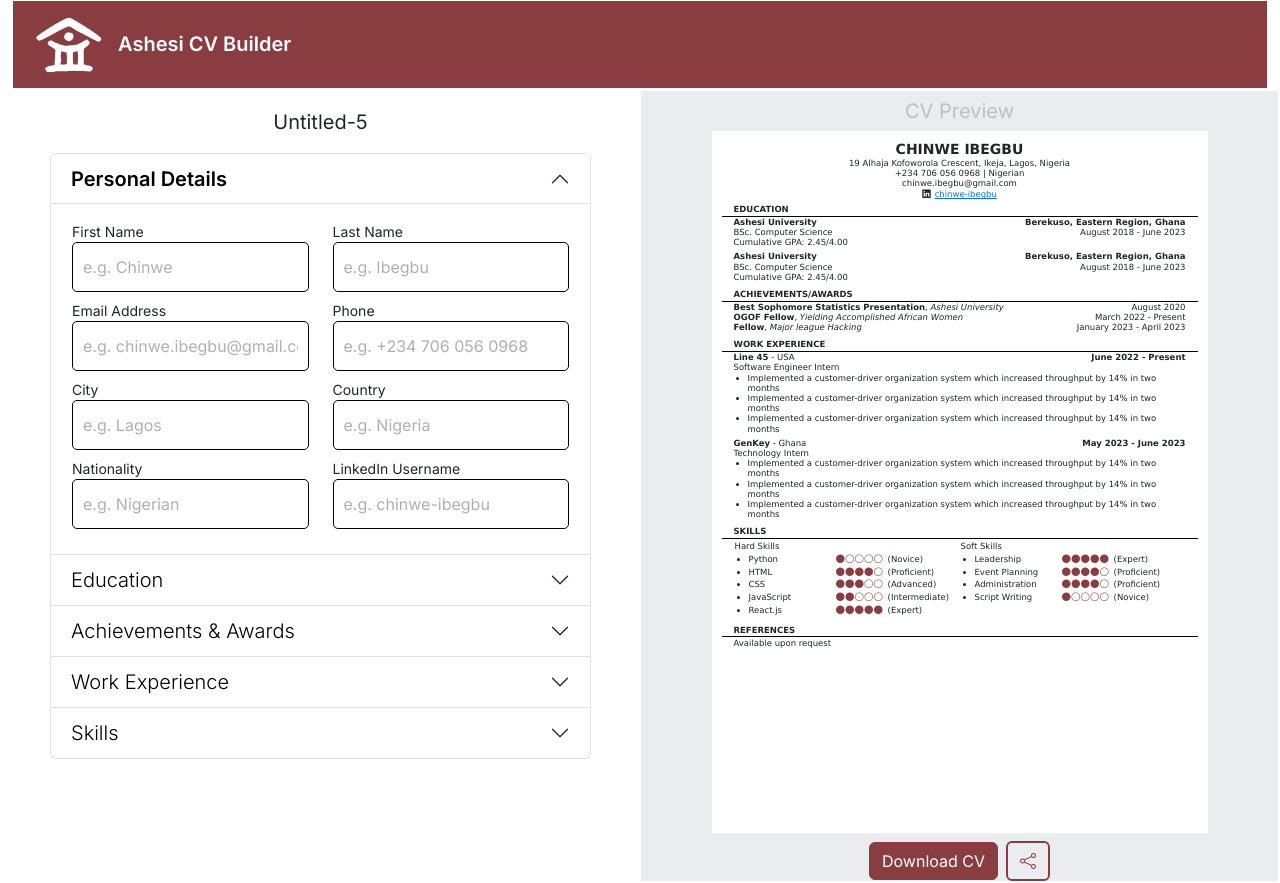
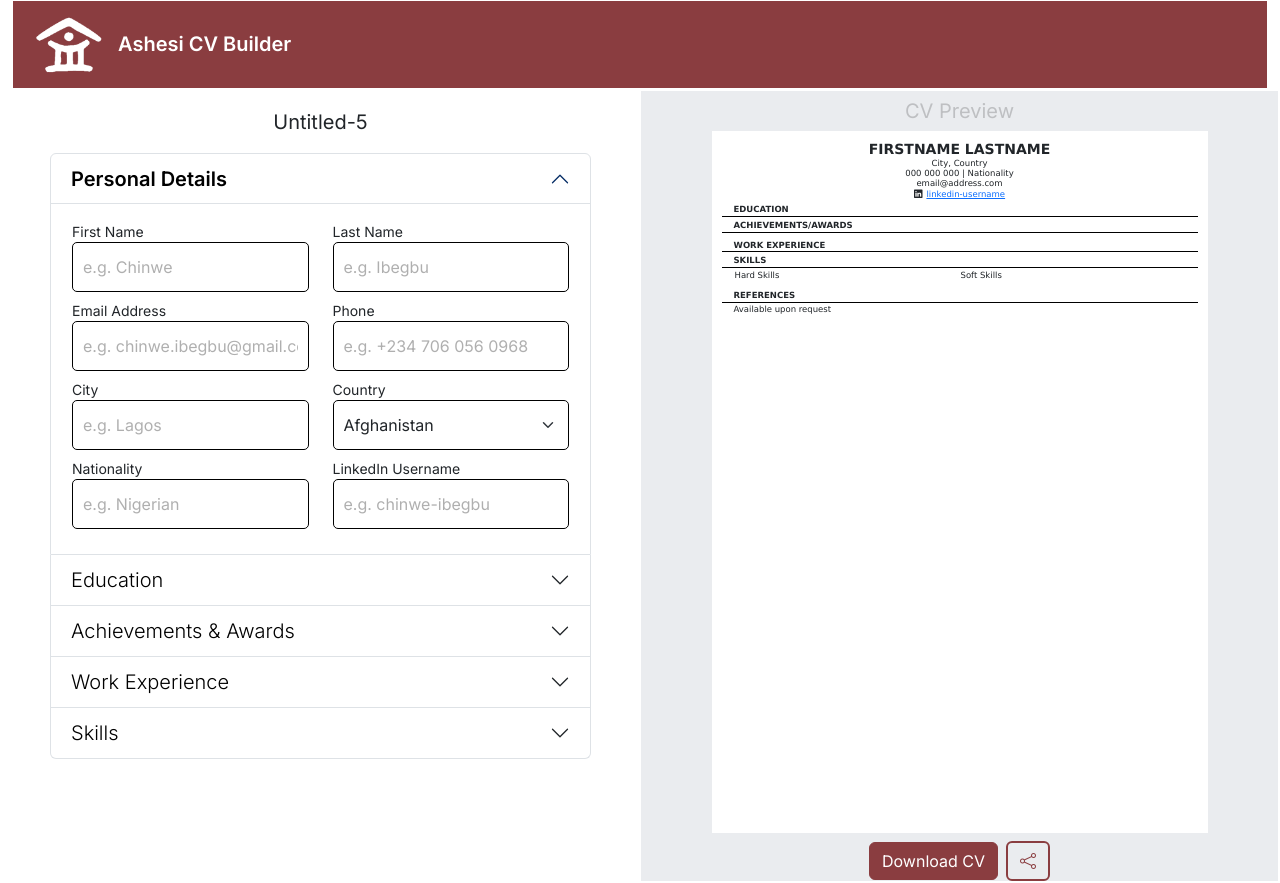
Before and after one commit to chinweibegbu/ashesi-cv-builder, a React (Create React App) app: page / in a window 1280 px wide. Built offline with nearby package versions, Linux system fonts and the light colour scheme.

Commit message:
Connected PersonalDetails section to CV preview

```diff
--- a/src/components/CVEditor.js
+++ b/src/components/CVEditor.js
@@ -1,10 +1,37 @@
-import React from "react";
+import React, { useState, useEffect } from "react";
 import '../styles/CVEditor.css';
 import TitleBar from './TitleBar';
 import CVEditorSection from "./CVEditorSection";
 import CVPreview from "./CVPreview";
 
 function CVEditorTrial({ cvName }) {
+    // Handle state + Connect editor and preview
+    const [cvDetails, setCvDetails] = useState({
+        header: {
+            firstName: "",
+            lastName: "",
+            city: "",
+            country: "",
+            phone: "",
+            nationality: "",
+            email: "",
+            linkedinLink: "",
+            linkedinUsername: ""
+        },
+        education: [],
+        achievementsAwards: [],
+        workExperience: [],
+        skills: {
+            hardSkills: [],
+            softSkills: []
+        }
+    })
+
+    // For debugging
+    useEffect(() => {
+        console.log(cvDetails.header);
+    }, [cvDetails]);
+
     return (
         <>
             <TitleBar location="main-body" />
@@ -12,14 +39,14 @@
                 <div className="cv-editor-details px-5 pb-3 col-xl-6 bordered">
                     <p className="title text-center mt-3">{cvName}</p>
                     <div className="accordion" id="detail-sections">
-                        <CVEditorSection sectionName={"Personal Details"} isExpanded={true} />
+                        <CVEditorSection sectionName={"Personal Details"} isExpanded={true} cvDetails={cvDetails} setCvDetails={setCvDetails} />
                         <CVEditorSection sectionName={"Education"} isExpanded={false} />
                         <CVEditorSection sectionName={"Achievements & Awards"} isExpanded={false} />
                         <CVEditorSection sectionName={"Work Experience"} isExpanded={false} />
                         <CVEditorSection sectionName={"Skills"} isExpanded={false} />
                     </div>
                 </div>
-                <CVPreview />
+                <CVPreview cvDetails={cvDetails} />
             </div>
         </>
     );
--- a/src/components/CVEditorEntries/PersonalDetailsEntry.js
+++ b/src/components/CVEditorEntries/PersonalDetailsEntry.js
@@ -1,40 +1,69 @@
-import React from 'react';
+import React, { useState } from 'react';
+import { countryNames } from '../../data/countryNames';
 
-function PersonalDetailsEntry({ sectionTag }) {
+function PersonalDetailsEntry({ sectionTag, cvDetails, setCvDetails }) {
+    const handleChange = (event, field) => {
+        setCvDetails({
+            ...cvDetails,
+            header: {
+                ...cvDetails.header,
+                [field]: event.target.value
+            }
+        });
+    }
+    const [country, setCountry] = useState(countryNames[0]);
+    const handleCountrySelect = (event) => {
+        setCountry(event.target.value);
+        setCvDetails({
+            ...cvDetails,
+            header: {
+                ...cvDetails.header,
+                country: event.target.value
+            }
+        });
+    }
+
     return (
         <>
             <form className="bordered row">
                 <div className="form-group col-md-6 d-flex flex-column mb-2">
                     <label htmlFor={sectionTag + "-first-name"}>First Name</label>
-                    <input type="text" id={sectionTag + "-first-name"} placeholder="e.g. Chinwe"></input>
+                    <input type="text" id={sectionTag + "-first-name"} placeholder="e.g. Chinwe" value={cvDetails.header.firstName} onChange={(e) => handleChange(e, "firstName")}></input>
                 </div>
                 <div className="form-group col-md-6 d-flex flex-column">
                     <label htmlFor={sectionTag + "-last-name"}>Last Name</label>
-                    <input type="text" id={sectionTag + "-last-name"} placeholder="e.g. Ibegbu"></input>
+                    <input type="text" id={sectionTag + "-last-name"} placeholder="e.g. Ibegbu" value={cvDetails.header.lastName} onChange={(e) => handleChange(e, "lastName")}></input>
                 </div>
                 <div className="form-group col-md-6 d-flex flex-column mb-2">
                     <label htmlFor={sectionTag + "-email"}>Email Address</label>
-                    <input type="text" id={sectionTag + "-email"} placeholder="e.g. chinwe.ibegbu@gmail.com"></input>
+                    <input type="text" id={sectionTag + "-email"} placeholder="e.g. chinwe.ibegbu@gmail.com" value={cvDetails.header.email} onChange={(e) => handleChange(e, "email")}></input>
                 </div>
                 <div className="form-group col-md-6 d-flex flex-column">
                     <label htmlFor={sectionTag + "-phone"}>Phone</label>
-                    <input type="text" id={sectionTag + "-phone"} placeholder="e.g. +234 706 056 0968"></input>
+                    <input type="text" id={sectionTag + "-phone"} placeholder="e.g. +234 706 056 0968" value={cvDetails.header.phone} onChange={(e) => handleChange(e, "phone")}></input>
                 </div>
                 <div className="form-group col-md-6 d-flex flex-column mb-2">
                     <label htmlFor={sectionTag + "-city"}>City</label>
-                    <input type="text" id={sectionTag + "-city"} placeholder="e.g. Lagos"></input>
+                    <input type="text" id={sectionTag + "-city"} placeholder="e.g. Lagos" value={cvDetails.header.city} onChange={(e) => handleChange(e, "city")}></input>
                 </div>
                 <div className="form-group col-md-6 d-flex flex-column">
                     <label htmlFor={sectionTag + "-country"}>Country</label>
-                    <input type="text" id={sectionTag + "-country"} placeholder="e.g. Nigeria"></input>
+                    {/* <input type="text" id={sectionTag + "-country"} placeholder="e.g. Nigeria"></input> */}
+                    <select className="form-select" id={sectionTag + "-country"} aria-label={countryNames[0]} value={country} onChange={(e) => handleCountrySelect(e)}>
+                        {
+                            countryNames.map((countryName, key) => {
+                                return <option key={key} value={countryName}>{countryName}</option>;
+                            })
+                        }
+                    </select>
                 </div>
                 <div className="form-group col-md-6 d-flex flex-column mb-2">
                     <label htmlFor={sectionTag + "-nationality"}>Nationality</label>
-                    <input type="text" id={sectionTag + "-nationality"} placeholder="e.g. Nigerian"></input>
+                    <input type="text" id={sectionTag + "-nationality"} placeholder="e.g. Nigerian" value={cvDetails.header.nationality} onChange={(e) => handleChange(e, "nationality")}></input>
                 </div>
                 <div className="form-group col-md-6 d-flex flex-column">
                     <label htmlFor={sectionTag + "-linkedin"}>LinkedIn Username</label>
-                    <input type="text" id={sectionTag + "-linkedin"} placeholder="e.g. chinwe-ibegbu"></input>
+                    <input type="text" id={sectionTag + "-linkedin"} placeholder="e.g. chinwe-ibegbu" value={cvDetails.header.linkedinUsername} onChange={(e) => handleChange(e, "linkedinUsername")}></input>
                 </div>
             </form>
         </>
--- a/src/components/CVEditorSection.js
+++ b/src/components/CVEditorSection.js
@@ -5,7 +5,7 @@
 import WorkExperienceEntry from "./CVEditorEntries/WorkExperienceEntry";
 import SkillEntry from "./CVEditorEntries/SkillEntry";
 
-function CVEditorSection({ sectionName, isExpanded }) {
+function CVEditorSection({ sectionName, isExpanded, cvDetails, setCvDetails }) {
     const entryDetails = {
         "Personal Details": {
             component: PersonalDetailsEntry,
@@ -63,9 +63,9 @@
                     {
                         entryComponents.map((SingleEntryComponent, key) => {
                             if (key === (entryComponents.length-1)) {
-                                return <SingleEntryComponent key={key} id={key} sectionTag={sectionTag} handleEntryDeletion={handleEntryDeletion} handleEntryAddition={handleEntryAddition} />
+                                return <SingleEntryComponent key={key} id={key} sectionTag={sectionTag} handleEntryDeletion={handleEntryDeletion} handleEntryAddition={handleEntryAddition} cvDetails={cvDetails} setCvDetails={setCvDetails} />
                             } else {
-                                return <SingleEntryComponent key={key} id={key} sectionTag={sectionTag} handleEntryDeletion={handleEntryDeletion} handleEntryAddition={null} />
+                                return <SingleEntryComponent key={key} id={key} sectionTag={sectionTag} handleEntryDeletion={handleEntryDeletion} handleEntryAddition={null} cvDetails={cvDetails} setCvDetails={setCvDetails} />
                             }
                         })
                     }
--- a/src/components/CVPreview.js
+++ b/src/components/CVPreview.js
@@ -3,11 +3,11 @@
 import CVpdf from "./CVpdf";
 import { cvStubData } from '../data/cvStubData';
 
-function CVPreview() {
+function CVPreview({ cvDetails }) {
     return (
         <div className="cv-editor-preview d-flex flex-column align-items-center col-xl-6 bordered">
             <p className="title">CV Preview</p>
-            <CVpdf cvPreviewDetails={cvStubData}/>
+            <CVpdf cvPreviewDetails={cvDetails}/>
             <div className="interaction-btns mt-2">
                 <button className="button btn mx-1">Download CV</button>
                 <button className="button-icon btn mx-1">
--- a/src/components/CVpdf.js
+++ b/src/components/CVpdf.js
@@ -4,7 +4,7 @@
     const { header, education, achievementsAwards, workExperience, skills } = cvPreviewDetails;
 
     // Handle the different sections' data
-    const { fullName, address, phone, nationality, email, linkedinLink, linkedinUsername } = header;
+    const { firstName, lastName, city, country, phone, nationality, email, linkedinLink, linkedinUsername } = header;
     const achievementsAwardsEntryDateGenerator = (entry) => {
         if (entry.durationType === "One-time") {
             return entry.dateAwarded;
@@ -59,14 +59,14 @@
     return (
         <div className="cv-pdf container-fluid bordered p-2">
             <div className="row cv-pdf-header entry text-center bordered">
-                <p className="cv-name">{fullName}</p>
-                <p>{address}</p>
-                <p>{phone} | {nationality}</p>
-                <p>{email}</p>
+                <p className="cv-name">{firstName ? firstName : "FirstName"} {lastName ? lastName : "LastName"}</p>
+                <p>{city ? city : "City"}, {country ? country : "Country"}</p>
+                <p>{phone ? phone : "000 000 000"} | {nationality ? nationality : "Nationality"}</p>
+                <p>{email ? email : "email@address.com"}</p>
                 <div>
                     <div className="d-flex justify-content-center">
                         <i className="bi-linkedin me-1" />
-                        <a href={linkedinLink}>{linkedinUsername}</a>
+                        <a href={linkedinLink}>{linkedinUsername ? linkedinUsername : "linkedin-username"}</a>
                     </div>
                 </div>
             </div>
```
